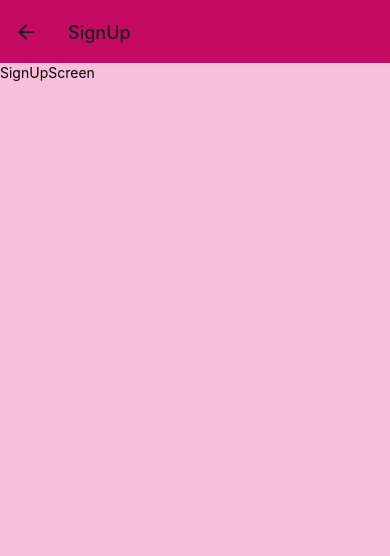
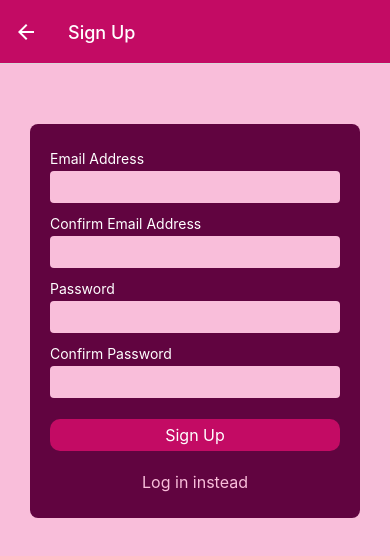
Before and after one commit to NareshPatilOfficial/AuthenticateApp, a React Native app: screen /SignUp in a window 390 px wide. Shown: the top 556 px of the page. Built offline with nearby package versions, Linux system fonts and the light colour scheme.

Commit message:
apply two way binding for input component and added validation for fields according styles

```diff
--- a/component/Auth/AuthContent.js
+++ b/component/Auth/AuthContent.js
@@ -2,12 +2,55 @@ import { StyleSheet, View } from "react-native";
 import AuthForm from "./AuthForm";
 import FaltButton from "../UI/FlatButton";
 import { Colors } from "../../constants/styles";
+import { useNavigation } from "@react-navigation/native";
+import { useState } from "react";
 
-function AuthContent() {
+function AuthContent({ isLogin }) {
+    const navigation = useNavigation();
+
+    const [credentialValid, setCredentialValid] = useState({
+        email: true,
+        confirmEmail: true,
+        password: true,
+        confirmPassword: true
+    });
+
+    const switchAuthModeHandler = () => {
+        isLogin ? navigation.replace('SignUp')
+            : navigation.replace('Login'); // by relplace method we replace component of given name
+    }
+
+    const onSubmitHandler = ({ email, confirmEmail, password, confirmPassword }) => {
+        email = email.trim();
+        confirmEmail = confirmEmail.trim();
+        password = password.trim();
+        confirmPassword = confirmPassword.trim();
+
+        const isEmailValid = email.inclues('@');
+        const isConfirmEmailValid = confirmEmail === email
+        const isPasswordValid = password.length > 6;
+        const isConfirmPasswordValid = confirmPassword === password;
+
+        setCredentialValid({
+            email: isEmailValid,
+            confirmEmail: isConfirmEmailValid,
+            password: isPasswordValid,
+            confirmPassword: isConfirmPasswordValid
+        })
+    }
+
     return (
         <View style={styles.rootContainer}>
-            <AuthForm />
-            <FaltButton>Create a new user</FaltButton>
+            <AuthForm
+                isLogin={isLogin}
+                credentialValid={credentialValid}
+                onSubmit={onSubmitHandler}
+            />
+            <FaltButton
+                onPress={switchAuthModeHandler}
+            >
+                {isLogin ? 'Create a new user' : 'Log in instead'}
+            </FaltButton>
         </View>
     )
 }
--- a/component/Auth/AuthForm.js
+++ b/component/Auth/AuthForm.js
@@ -1,28 +1,77 @@
 import { StyleSheet, View } from "react-native";
 import Input from "../UI/Input";
-import { Colors } from "../../constants/styles";
 import Button from "../UI/Button";
+import { useState } from "react";
 
-function AuthForm() {
+function AuthForm({ isLogin, credentialValid, onSubmit }) {
+    const [email, setEmail] = useState('');
+    const [confirmEmail, setConfirmEmail] = useState('');
+    const [password, setPassword] = useState('');
+    const [confirmPassword, setConfirmPassword] = useState('');
+
+    const inputChangeTextHandler = (field, value) => {
+        switch (field) {
+            case 'email':
+                setEmail(value);
+                break;
+            case 'confirmEmail':
+                setConfirmEmail(value);
+                break;
+            case 'password':
+                setPassword(value);
+                break;
+            case 'confirmPassword':
+                setConfirmPassword(value);
+                break;
+            default:
+                break;
+        }
+    }
+
+    const submitHandler = () => {
+        onSubmit({
+            email: email,
+            password: password,
+            confirmEmail: confirmEmail,
+            confirmPassword: confirmPassword
+        })
+    }
+
     return (
         <View style={styles.formContainer}>
             <Input
                 label={'Email Address'}
                 keyboardType={'email-address'}
+                value={email}
+                onChangeText={inputChangeTextHandler.bind(this, 'email')}
+                isValid={credentialValid.email}
             />
-            <Input
+            {!isLogin && <Input
                 label={'Confirm Email Address'}
                 keyboardType={'email-address'}
-            />
+                value={confirmEmail}
+                onChangeText={inputChangeTextHandler.bind(this, 'confirmEmail')}
+                isValid={credentialValid.confirmEmail}
+            />}
             <Input
                 label={'Password'}
                 secure
+                value={password}
+                onChangeText={inputChangeTextHandler.bind(this, 'password')}
+                isValid={credentialValid.password}
             />
-            <Input
+            {!isLogin && <Input
                 label={'Confirm Password'}
                 secure
-            />
-            <Button>SignUp</Button>
+                value={confirmPassword}
+                onChangeText={inputChangeTextHandler.bind(this, 'confirmPassword')}
+                isValid={credentialValid.confirmPassword}
+            />}
+            <Button
+                onPress={submitHandler}
+            >
+                {isLogin ? 'Log in' : 'Sign Up'}
+            </Button>
         </View>
     )
 }
--- a/component/UI/Button.js
+++ b/component/UI/Button.js
@@ -2,10 +2,14 @@ import { Pressable, StyleSheet, Text } from "react-native";
 import { Colors } from "../../constants/styles";
 import { View } from "react-native";
 
-function Button({children}){
-    return(
+function Button({ children, onPress }) {
+    return (
         <View style={styles.outerContainer}>
-            <Pressable android_ripple={{color:Colors.primary100}} style={styles.innerContainer}>
+            <Pressable
+                android_ripple={{ color: Colors.primary100 }}
+                style={styles.innerContainer}
+                onPress={onPress}
+            >
                 <Text style={styles.btnText}>{children}</Text>
             </Pressable>
         </View>
@@ -15,18 +19,18 @@ function Button({children}){
 export default Button;
 
 const styles = StyleSheet.create({
-    outerContainer:{
-        borderRadius:10,
-        marginTop:15,
-        overflow:'hidden',
-        backgroundColor:Colors.primary500,
+    outerContainer: {
+        borderRadius: 10,
+        marginTop: 15,
+        overflow: 'hidden',
+        backgroundColor: Colors.primary500,
     },
-    innerContainer:{
-        paddingVertical:6,
+    innerContainer: {
+        paddingVertical: 6,
     },
-    btnText:{
-        color:'white',
-        fontSize:16,
-        textAlign:'center'
+    btnText: {
+        color: 'white',
+        fontSize: 16,
+        textAlign: 'center'
     }
 })
--- a/component/UI/FlatButton.js
+++ b/component/UI/FlatButton.js
@@ -2,10 +2,14 @@ import { Pressable, StyleSheet, Text } from "react-native";
 import { Colors } from "../../constants/styles";
 import { View } from "react-native";
 
-function FaltButton({children}){
-    return(
+function FaltButton({ children, onPress }) {
+    return (
         <View style={styles.outerContainer}>
-            <Pressable android_ripple={{color:Colors.primary100}} style={styles.innerContainer}>
+            <Pressable
+                android_ripple={{ color: Colors.primary100 }}
+                style={styles.innerContainer}
+                onPress={onPress}
+            >
                 <Text style={styles.btnText}>{children}</Text>
             </Pressable>
         </View>
@@ -15,17 +19,17 @@ function FaltButton({children}){
 export default FaltButton;
 
 const styles = StyleSheet.create({
-    outerContainer:{
-        borderRadius:10,
-        marginTop:15,
-        overflow:'hidden',
+    outerContainer: {
+        borderRadius: 10,
+        marginTop: 15,
+        overflow: 'hidden',
     },
-    innerContainer:{
-        paddingVertical:6,
+    innerContainer: {
+        paddingVertical: 6,
     },
-    btnText:{
-        color:Colors.primary100,
-        fontSize:16,
-        textAlign:'center'
+    btnText: {
+        color: Colors.primary100,
+        fontSize: 16,
+        textAlign: 'center'
     }
 })
--- a/component/UI/Input.js
+++ b/component/UI/Input.js
@@ -1,14 +1,17 @@
 import { TextInput, Text, View, StyleSheet } from "react-native";
 import { Colors } from "../../constants/styles";
 
-function Input({ label, keyboardType, secure }) {
+function Input({ label, keyboardType, secure, value, onChangeText, isValid }) {
     return (
         <View style={styles.inputContainer}>
-            <Text style={styles.labelText}>{label}</Text>
+            <Text style={[styles.labelText, !isValid && styles.invalidLabelText]}>{label}</Text>
             <TextInput
-                style={styles.textInput}
+                style={[styles.textInput, !isValid && styles.invalidTextInput]}
                 keyboardType={keyboardType}
                 secureTextEntry={secure}
+                autoCapitalize={'none'}
+                value={value}
+                onChangeText={onChangeText}
             />
         </View>
     )
@@ -23,6 +26,9 @@ const styles = StyleSheet.create({
     labelText: {
         color: 'white'
     },
+    invalidLabelText: {
+        color: Colors.error500
+    },
     textInput: {
         backgroundColor: Colors.primary100,
         fontSize: 16,
@@ -30,5 +36,8 @@ const styles = StyleSheet.create({
         paddingVertical: 6,
         borderRadius: 4,
         marginTop: 4
+    },
+    invalidTextInput: {
+        backgroundColor: Colors.error100
     }
 })
--- a/navigation/AuthStack.js
+++ b/navigation/AuthStack.js
@@ -5,16 +5,17 @@ import { Colors } from "../constants/styles";
 
 const Stack = createNativeStackNavigator();
 
-function AuthStack(){
+function AuthStack() {
     return (
         <Stack.Navigator
             screenOptions={{
-                headerStyle:{backgroundColor:Colors.primary500},
-                contentStyle:{backgroundColor:Colors.primary100}
+                headerStyle: { backgroundColor: Colors.primary500 },
+                headerTintColor: 'white',
+                contentStyle: { backgroundColor: Colors.primary100 }
             }}
         >
-            <Stack.Screen name='Login' component={LoginScreen} />
-            <Stack.Screen name='SignUp' component={SignUpScreen} />
+            <Stack.Screen name='Login' options={{ title: 'Log In' }} component={LoginScreen} />
+            <Stack.Screen name='SignUp' options={{ title: 'Sign Up' }} component={SignUpScreen} />
         </Stack.Navigator>
     )
 }
--- a/screens/LoginScreen.js
+++ b/screens/LoginScreen.js
@@ -1,7 +1,7 @@
 import AuthContent from "../component/Auth/AuthContent";
 
 function LoginScreen(){
-    return <AuthContent />
+    return <AuthContent isLogin/>
 }
 
 export default LoginScreen;
--- a/screens/SignUpScreen.js
+++ b/screens/SignUpScreen.js
@@ -1,11 +1,7 @@
-import { Text, View } from "react-native";
+import AuthContent from "../component/Auth/AuthContent";
 
 function SignUpScreen(){
-    return (
-        <View>
-            <Text>SignUpScreen</Text>
-        </View>
-    )
+    return <AuthContent />
 }
 
 export default SignUpScreen;
```
